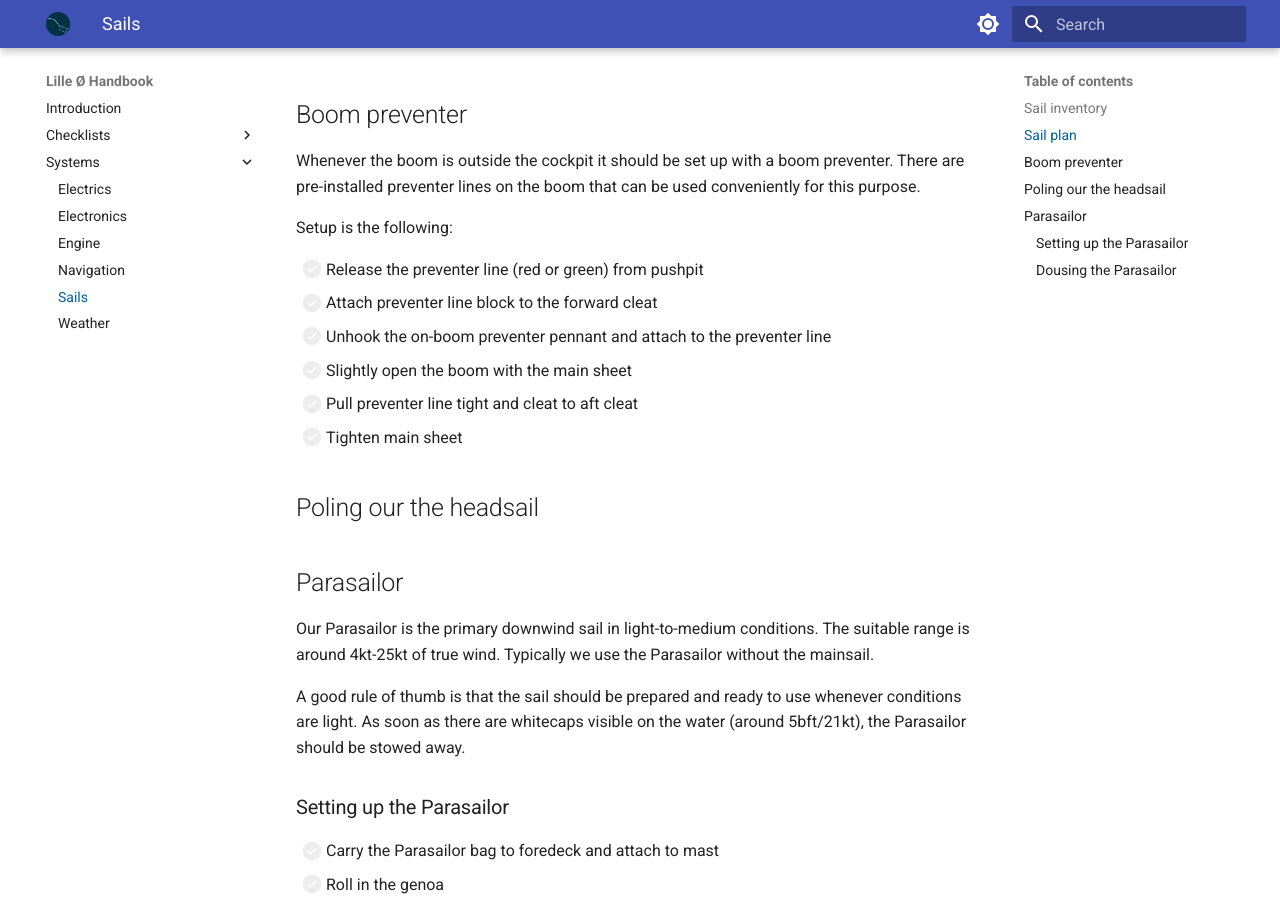
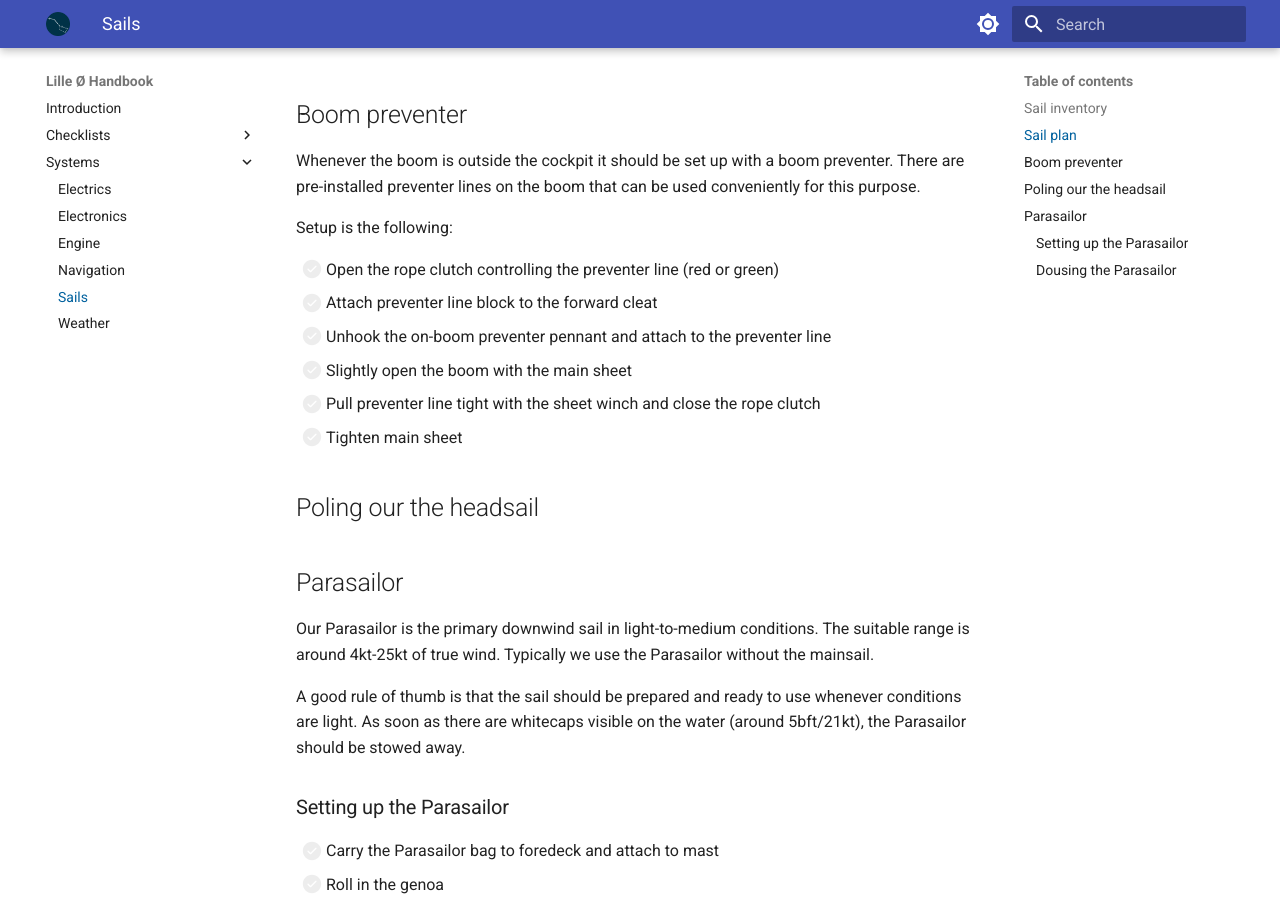
Before and after one commit to meri-imperiumi/handbook, an MkDocs documentation site: the page built from docs/systems/sails.md, in a window 1280 px wide and 900 px high, scrolled down 1178 px. Built offline with MkDocs 1.6.1 and Material for MkDocs 9.7.7, drawn with Linux system fonts in a browser that asks for light colours.

```diff
--- a/docs/systems/sails.md
+++ b/docs/systems/sails.md
@@ -40,11 +40,11 @@ Whenever the boom is outside the cockpit it should be set up with a boom prevent
 
 Setup is the following:
 
-- [ ] Release the preventer line (red or green) from pushpit
+- [ ] Open the rope clutch controlling the preventer line (red or green)
 - [ ] Attach preventer line block to the forward cleat
 - [ ] Unhook the on-boom preventer pennant and attach to the preventer line
 - [ ] Slightly open the boom with the main sheet
-- [ ] Pull preventer line tight and cleat to aft cleat
+- [ ] Pull preventer line tight with the sheet winch and close the rope clutch
 - [ ] Tighten main sheet
 
 ## Poling our the headsail
```
Also changed, not shown: docs/checklists/01_before_sailing.md (+5 -1 lines), docs/checklists/05_mast.md (+2 -2 lines), docs/systems/electrics.md (+13 -0 lines), docs/systems/electronics.md (+1 -0 lines), docs/systems/navigation.md (+1 -1 lines).
